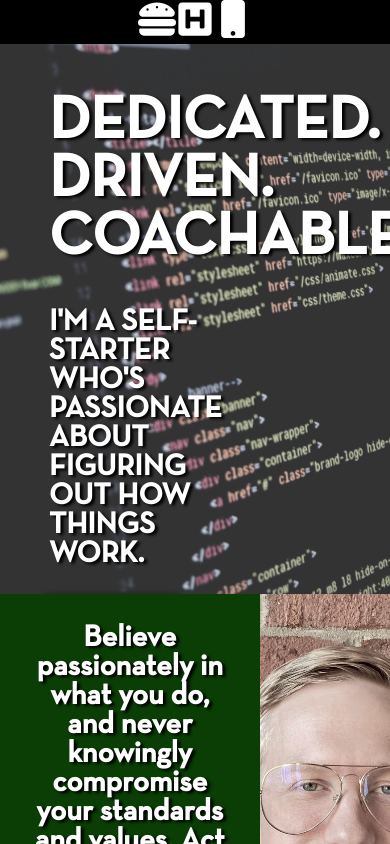
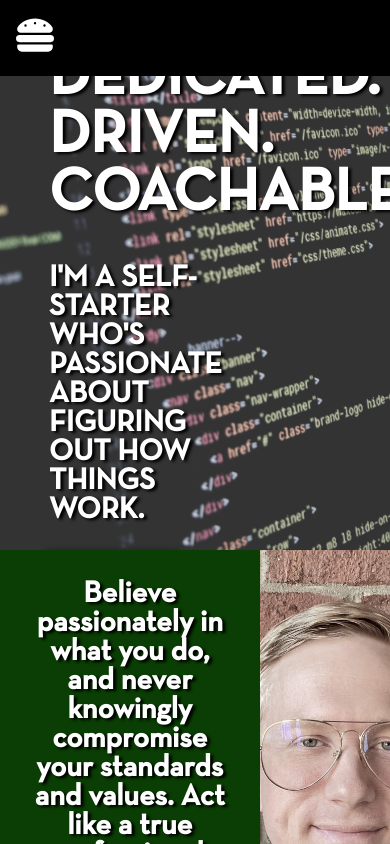
Before and after one commit to PropeReferio/portfolio-2020, a React (Create React App) app: page / in a window 390 px wide. Shown: the top 844 px of the page. Built offline with nearby package versions, Linux system fonts and the light colour scheme; a web font is replaced by a local one.

Commit message:
functional, but needs styling

```diff
--- a/src/App.css
+++ b/src/App.css
@@ -67,21 +67,21 @@ a {
 a:visited {
 	color: white;
 }
-nav ul {
+#desktopNav ul {
   list-style-type: none;
 }
 
-nav li {
+#desktopNav li {
   display: inline;
   margin: 0 1em;
 }
-nav li a {
+#desktopNav li a {
   color: white;
   text-decoration: none;
   text-transform: uppercase;
   font: 1.3em 'NeutraText Demi';
 }
-nav li a:hover {
+#desktopNav li a:hover {
   color: var(--darksmoke);
 }
 .socialIcons {
@@ -305,12 +305,28 @@ button {
 }
 #mobileNavBar {
   display: none;
+  padding: 1em;
+  align-items: flex-start;
+  flex-direction: column;
+  position: fixed;
+  background: black;
+  width: 100vw;
+  z-index: 99;
+}
+#mobileNavBar ul {
+  list-style-type: none;
+}
+#mobileNavBar ul li {
+  padding: 0.8em 0;
+  text-transform: uppercase;
+  text-align: left;
+  border-top: solid 1px var(--darksmoke);
 }
 @media only screen and (max-width: 768px) {
   #header {
 	display: none;
   }
   #mobileNavBar {
-	display: block;
+	display: flex;
   }
 }
--- a/src/components/MobileNavBar.js
+++ b/src/components/MobileNavBar.js
@@ -1,12 +1,60 @@
-import React from 'react';
-import { FaHamburger, FaHSquare, FaMobile } from "react-icons/fa";
+import React, { useState } from 'react';
+import { FaHamburger } from "react-icons/fa";
+import { Link } from 'react-router-dom';
 
 export default function MobileNavBar() {
+	const [isVisible, setIsVisible] = useState(false)
+
+	function toggleIsVisible () {
+		setIsVisible(!isVisible);
+	}
 	return(
 		<div id="mobileNavBar">
-			<FaHamburger size={38} style={{ fill: '#fff' }} />
-			<FaHSquare size={38} style={{ fill: '#fff' }} />
-			<FaMobile size={38} style={{ fill: '#fff' }} />
-		</div>
+			<div id="mobileNavButton">
+				<FaHamburger
+					size={38}
+					onClick={toggleIsVisible}
+					style={{ fill: '#fff' }} />
+			</div>
+			<div id="mobileNavLinks"
+			style={{ display: isVisible ? "block" : "none" }}
+			>
+				<nav>
+					<ul>
+						<li id='Home'>
+							<Link to='/'>
+								Home
+							</Link>
+						</li>
+						<li id='About'>
+							<Link to='/about'>
+								About
+							</Link>
+						</li>
+						<li id='Projects'>
+							<Link to='/projects'>
+								Projects
+							</Link>
+						</li>
+						<li id='Skills'>
+							<a href="/#skills">
+								Skills
+							</a>
+						</li>
+						<li id='Referrals'>
+							<a href="/#referrals">
+								Referrals
+							</a>
+						</li>
+						<li id='Contact'>
+							<Link to='/contact'>
+								Contact
+							</Link>
+						</li>
+					</ul>
+				</nav>
+			</div>
+	</div>
+
 	)
 }
--- a/src/components/Navbar.js
+++ b/src/components/Navbar.js
@@ -3,7 +3,7 @@ import { Link } from 'react-router-dom';
 
 export default function Navbar() {
   return (
-    <nav>
+    <nav id="desktopNav">
       <ul>
         <li id='Home'>
           <Link to='/'>
```
